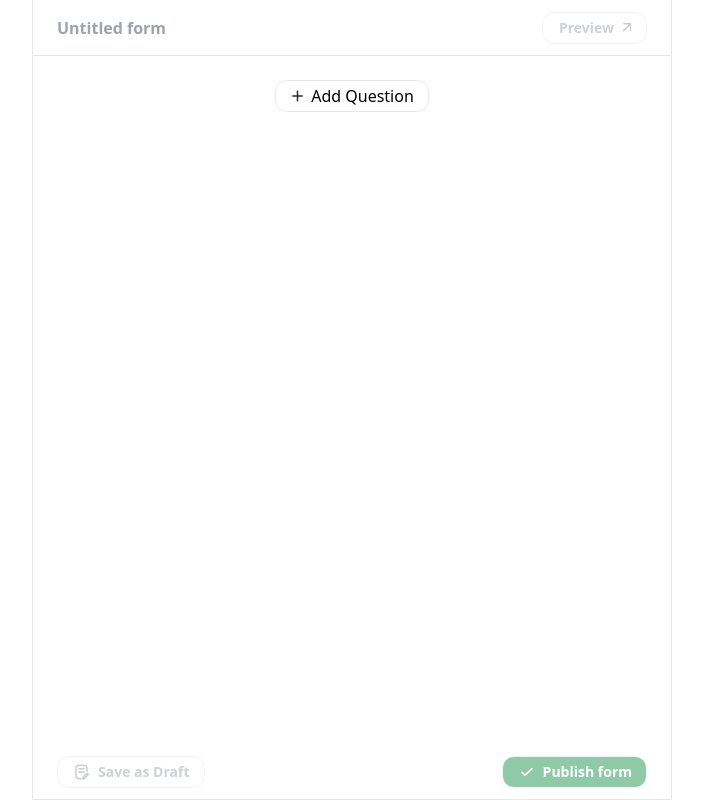
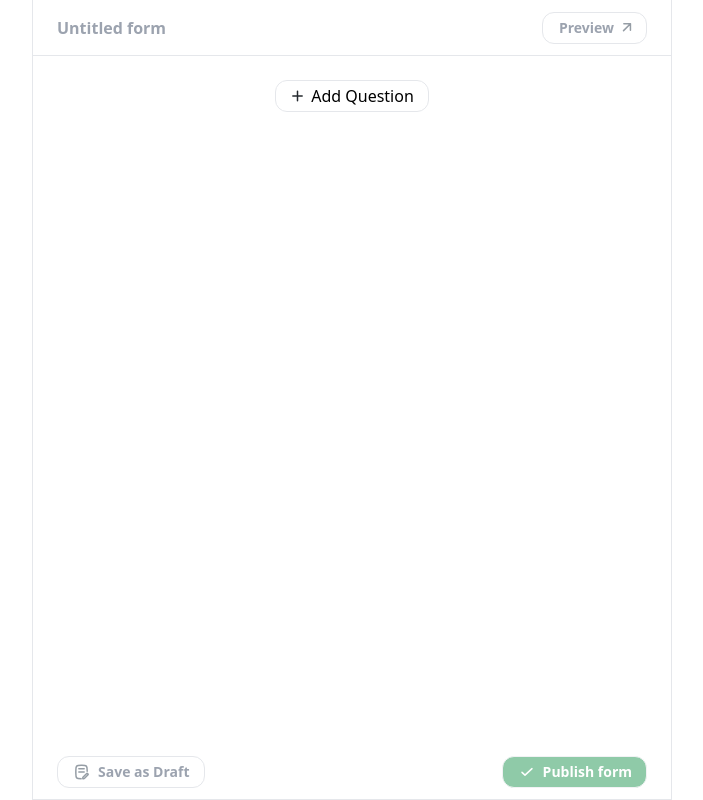
Before and after one commit to JuvitaSaini09/form-handler, a Next.js app: page /create in a window 1280 px wide. Shown: the whole page, without its empty margins (288-991 px from the left). Built offline with nearby package versions, Linux system fonts and the light colour scheme.

Commit message:
updated css of buttons

```diff
--- a/app/components/icons/Draft.jsx
+++ b/app/components/icons/Draft.jsx
@@ -1,4 +1,4 @@
-export default function Draft() {
+export default function Draft({ color }) {
   return (
     <svg
       width="16"
@@ -9,20 +9,20 @@ export default function Draft() {
     >
       <path
         d="M13.1668 7.33337V6.66671C13.1668 4.15255 13.1668 2.89547 12.3857 2.11442C11.6047 1.33337 10.3476 1.33337 7.83347 1.33337H7.16687C4.65272 1.33337 3.39564 1.33337 2.6146 2.11441C1.83355 2.89545 1.83354 4.15252 1.83352 6.66666L1.8335 9.33337C1.83347 11.8475 1.83346 13.1046 2.61448 13.8856C3.39553 14.6666 4.65265 14.6667 7.1668 14.6667"
-        stroke="#959DA5"
+        stroke={color ? color : "#959DA5"}
         strokeWidth="1.5"
         strokeLinecap="round"
         strokeLinejoin="round"
       />
       <path
         d="M4.8335 4.66663H10.1668M4.8335 7.99996H10.1668"
-        stroke="#959DA5"
+        stroke={color ? color : "#959DA5"}
         strokeWidth="1.5"
         strokeLinecap="round"
       />
       <path
         d="M8.8335 13.8846V14.6667H9.61576C9.8887 14.6667 10.0252 14.6667 10.1478 14.6159C10.2706 14.565 10.367 14.4686 10.56 14.2756L13.7758 11.0596C13.9578 10.8776 14.0488 10.7866 14.0974 10.6885C14.19 10.5017 14.19 10.2824 14.0974 10.0956C14.0488 9.99744 13.9578 9.90644 13.7758 9.72444C13.5937 9.54244 13.5027 9.45144 13.4045 9.40277C13.2177 9.31024 12.9984 9.31024 12.8116 9.40277C12.7134 9.45144 12.6224 9.54244 12.4404 9.72444L9.22463 12.9404C9.03163 13.1334 8.93516 13.2298 8.88436 13.3525C8.8335 13.4752 8.8335 13.6116 8.8335 13.8846Z"
-        stroke="#959DA5"
+        stroke={color ? color : "#959DA5"}
         strokeWidth="1.5"
         strokeLinejoin="round"
       />
--- a/app/components/icons/RightUpArrow.jsx
+++ b/app/components/icons/RightUpArrow.jsx
@@ -1,9 +1,9 @@
-export default function RightUpArrow() {
+export default function RightUpArrow({ color }) {
   return (
     <svg width="10" height="9" viewBox="0 0 10 9" fill="none" xmlns="http://www.w3.org/2000/svg">
       <path
         d="M1.563 7.63176L8.43765 0.757107M8.43765 0.757107V7.35677M8.43765 0.757107H1.83799"
-        stroke="#959DA5"
+        stroke={color ? color : '#959DA5'}
         strokeWidth="1.5"
         strokeLinecap="round"
         strokeLinejoin="round"
--- a/app/create/components/Footer.js
+++ b/app/create/components/Footer.js
@@ -8,10 +8,10 @@ const Footer = ({ isValid }) => {
       <button
         disabled={!isValid}
         className={`h-8 border-[1px] border-gray-200 rounded-xl pr-[14px] pl-4 flex items-center gap-2
-          ${isValid ? 'hover:bg-gray-50' : 'opacity-50 cursor-not-allowed'}`}
+          ${isValid ? 'hover:bg-gray-50 text-[#0D0D0D]' : 'text-gray-400 cursor-not-allowed'}`}
       >
-        <Draft />
-        <span className="text-gray-400 font-semibold text-sm">
+        <Draft color={isValid ? '#0D0D0D' : '#959DA5'} />
+        <span className="font-semibold text-sm">
           Save as Draft
         </span>
       </button>
@@ -19,7 +19,7 @@ const Footer = ({ isValid }) => {
       <button
         disabled={!isValid}
         className={`h-8 border-[1px] border-gray-200 rounded-xl pr-[14px] pl-4 flex items-center gap-2
-          ${isValid ? 'bg-[#219653] hover:bg-[#1b7a44]' : 'bg-[#219653] opacity-50 cursor-not-allowed'}`}
+          ${isValid ? 'bg-[#00AA45] border-[#1E874B]' : 'bg-[#219653] opacity-50  cursor-not-allowed'}`}
       >
         <Tick />
         <span className="text-white font-semibold text-sm">Publish form</span>
--- a/app/create/components/Header.js
+++ b/app/create/components/Header.js
@@ -14,10 +14,10 @@ const Header = ({ title, onTitleChange, isValid }) => {
       <button
         disabled={!isValid}
         className={`h-8 border-[1px] border-gray-200 rounded-xl pr-[14px] pl-4 flex items-center gap-2
-          ${isValid ? 'hover:bg-gray-50' : 'opacity-50 cursor-not-allowed'}`}
+          ${isValid ? 'hover:bg-gray-50 text-[#0D0D0D]' : 'text-gray-400 cursor-not-allowed'}`}
       >
-        <span className="text-gray-400 font-semibold text-sm">Preview</span>
-        <RightUpArrow />
+        <span className="font-semibold text-sm">Preview</span>
+        <RightUpArrow color={isValid ? '#0D0D0D' : '#959DA5'} />
       </button>
     </section>
   );
--- a/app/create/page.js
+++ b/app/create/page.js
@@ -13,7 +13,7 @@ export default function CreateForm() {
 
   const validateForm = (title, questions) => {
     // Basic validation
-    if (!title.trim() || questions.length === 0) return false;
+    if (title.trim().length === 0 || questions.length === 0) return false;
 
     // Validate each question
     return questions.every(question => {
@@ -31,15 +31,19 @@ export default function CreateForm() {
   };
 
   const handleTitleChange = (newTitle) => {
-    const newState = { ...formState, title: newTitle };
-    newState.isValid = validateForm(newTitle, formState.questions);
-    setFormState(newState);
+    setFormState(prevState => ({
+      ...prevState,
+      title: newTitle,
+      isValid: validateForm(newTitle, prevState.questions)
+    }));
   };
 
   const handleQuestionsChange = (newQuestions) => {
-    const newState = { ...formState, questions: newQuestions };
-    newState.isValid = validateForm(formState.title, newQuestions);
-    setFormState(newState);
+    setFormState(prevState => ({
+      ...prevState,
+      questions: newQuestions,
+      isValid: validateForm(prevState.title, newQuestions)
+    }));
   };
 
   return (
```
